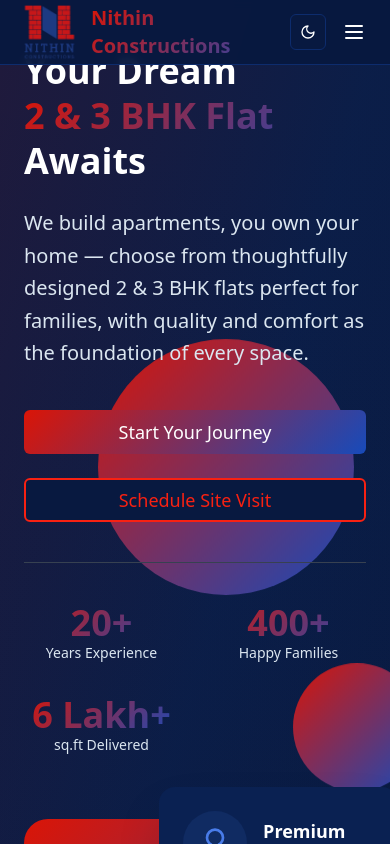
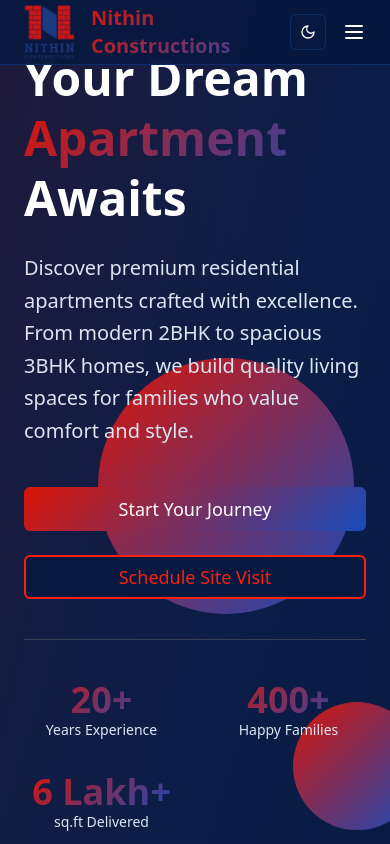
Before and after one commit to ManojAmbati2469/nithin-construction, a React (Vite) app: page / in a window 390 px wide. Shown: the top 844 px of the page. Built offline with nearby package versions, Linux system fonts and the light colour scheme.

Commit message:
Revert hero headline change
Reverts the change to the hero headline.

```diff
--- a/src/components/Hero.tsx
+++ b/src/components/Hero.tsx
@@ -43,13 +43,13 @@ const Hero = () => {
             {/* Left Content */}
             <div className={`space-y-10 reveal-left ${heroVisible ? 'visible' : ''}`}>
               <div className="space-y-6">
-                <h1 className="text-4xl lg:text-7xl font-bold leading-tight">
-                  Your Dream<br />
-                  <span className="gradient-text block">2 &amp; 3 BHK Flat</span>
+                <h1 className="text-5xl lg:text-7xl font-bold leading-tight">
+                  Your Dream
+                  <span className="gradient-text block">Apartment</span>
                   Awaits
                 </h1>
                 <p className="text-xl lg:text-2xl text-muted-foreground leading-relaxed max-w-2xl">
-                  We build apartments, you own your home — choose from thoughtfully designed 2 &amp; 3 BHK flats perfect for families, with quality and comfort as the foundation of every space.
+                  Discover premium residential apartments crafted with excellence. From modern 2BHK to spacious 3BHK homes, we build quality living spaces for families who value comfort and style.
                 </p>
               </div>
 
```
